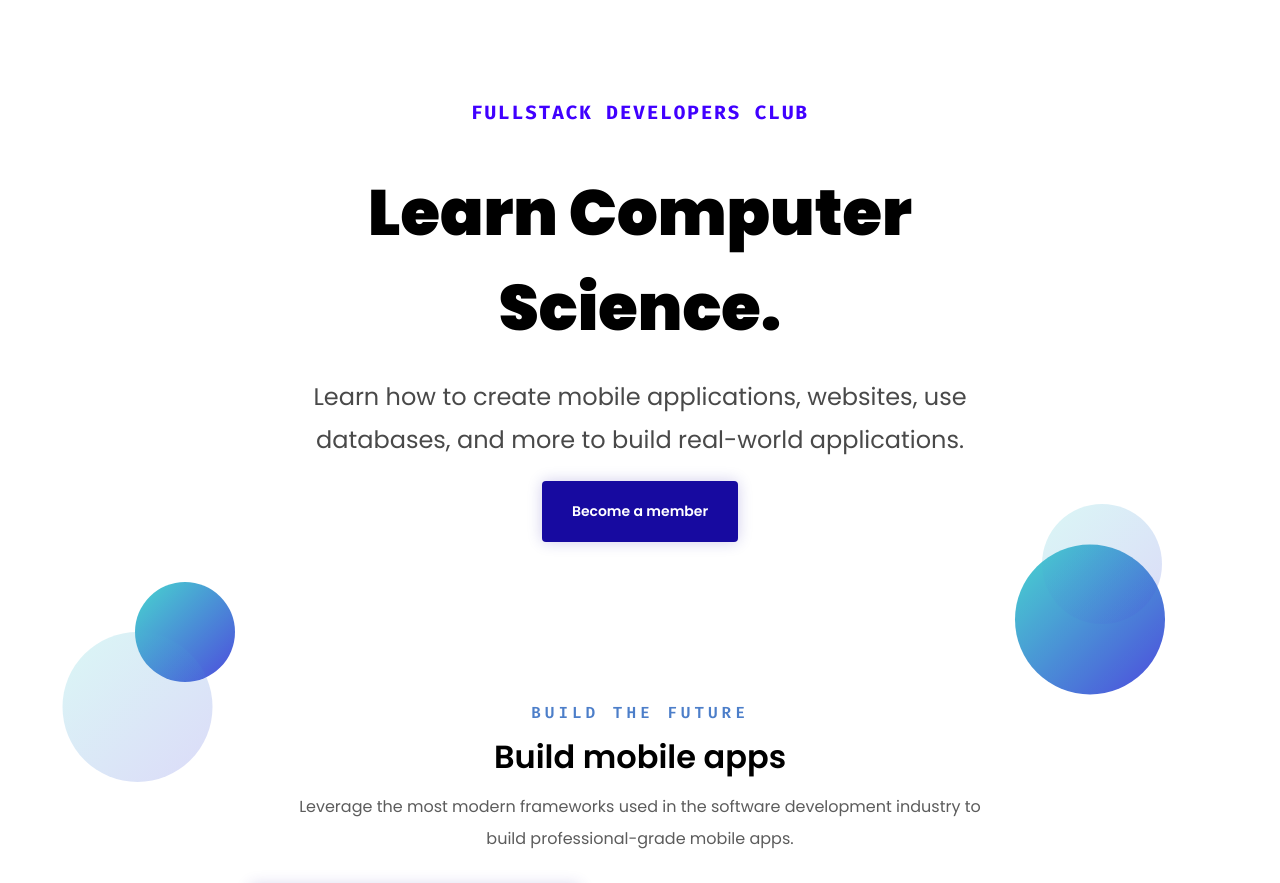
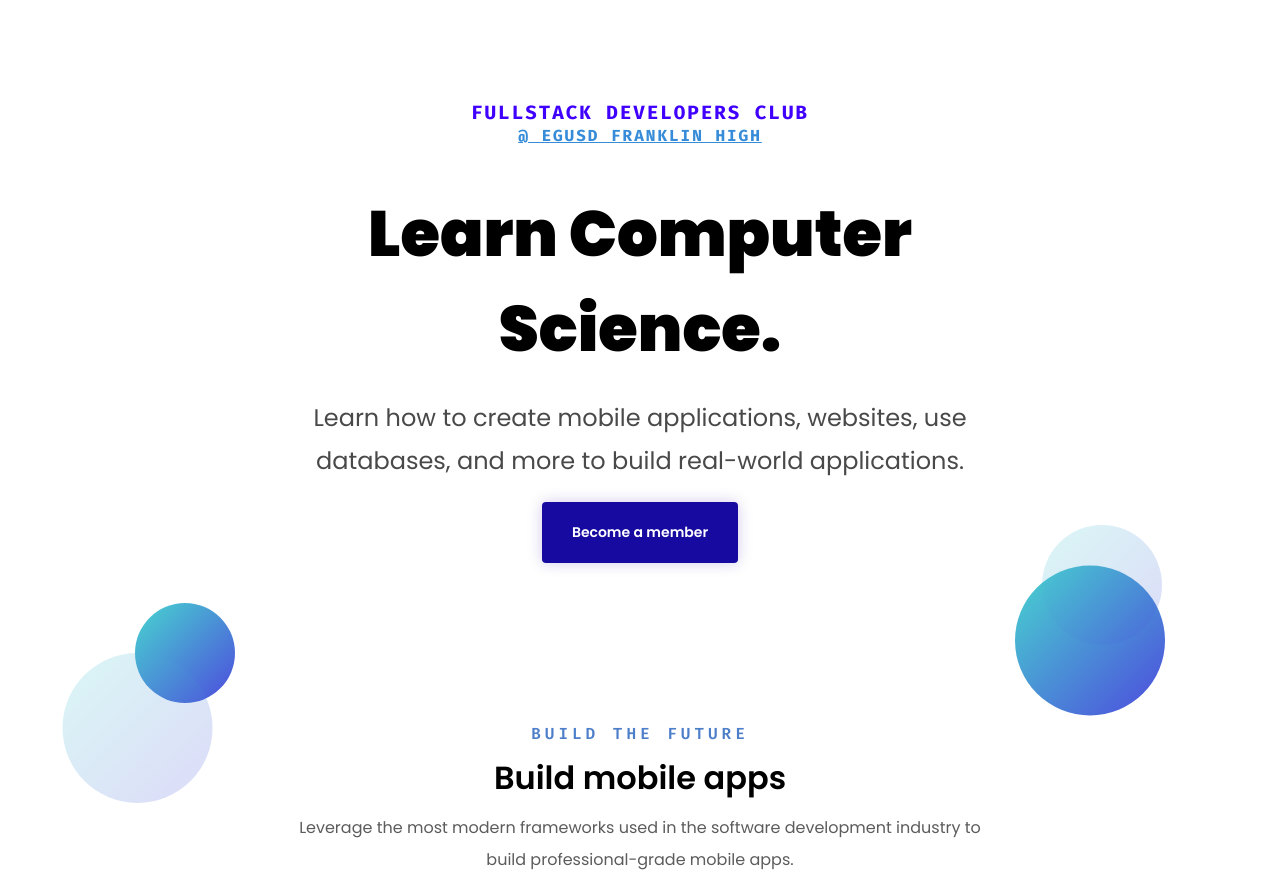
Before and after one commit to estebangarcia21/fullstack-developers-website, a Next.js app in the folder ui/: page / in a window 1280 px wide. Shown: the top 883 px of the page. Built offline with nearby package versions, Linux system fonts and the light colour scheme.

Commit message:
Added links to buttons on Index page

```diff
--- a/ui/pages/index.tsx
+++ b/ui/pages/index.tsx
@@ -2,15 +2,23 @@ import { ContentContainer } from 'components/ContentContainer';
 import { Footer } from 'components/Footer';
 import { HomeSqlView } from 'components/HomeSqlView';
 import { SkewBackground } from 'components/SkewBackground';
+import Head from 'next/head';
 import Link from 'next/link';
 import styles from 'styles/Index.module.scss';
 
 export default function Home() {
   return (
     <div>
+      <Head>
+        <title>Franklin Fullstack Developers</title>
+      </Head>
+
       <main className={styles.container}>
         <ContentContainer>
           <h1 className={styles.clubName}>FULLSTACK DEVELOPERS CLUB</h1>
+          <a href="https://frhs.egusd.net/" className={styles.schoolName}>
+            @ EGUSD Franklin High
+          </a>
 
           <header className={styles.pageHeader}>
             <h1>Learn Computer Science.</h1>
@@ -60,7 +68,14 @@ export default function Home() {
             </p>
 
             <div className={styles.exploreContainer}>
-              <button className={styles.button}>Explore</button>
+              <a
+                href="https://reactnative.dev/showcase"
+                target="_blank"
+                rel="noopener noreferrer"
+                className={styles.button}
+              >
+                Explore
+              </a>
 
               <div className={styles.imgContainer}>
                 {/* eslint-disable-next-line @next/next/no-img-element */}
@@ -155,7 +170,14 @@ export default function Home() {
               </p>
 
               <div className={styles.buttonsContainer}>
-                <button className={styles.button}>Learn about FHS CS</button>
+                <a
+                  target="_blank"
+                  rel="noopener noreferrer"
+                  href="http://www.csfhs.net/"
+                  className={styles.button}
+                >
+                  Explore CS Classes
+                </a>
               </div>
             </div>
           </ContentContainer>
--- a/ui/styles/Index.module.scss
+++ b/ui/styles/Index.module.scss
@@ -1,7 +1,11 @@
 @import 'theme.scss';
 @import 'screens.scss';
 
-@mixin button($bg-color) {
+$default-button-color: $theme-color-a;
+
+@mixin button($bg-color: $default-button-color) {
+  display: inline-block;
+  text-align: center;
   border: none;
   padding: 20px 30px;
   background: $bg-color;
@@ -23,11 +27,30 @@
   font-size: 1.2rem;
   text-align: center;
   letter-spacing: 0.125rem;
-  margin-bottom: 40px;
   font-weight: 800;
   text-transform: uppercase;
   font-family: $font-mono;
   color: rgb(64, 0, 255);
+}
+
+.schoolName {
+  font-size: 1rem;
+  text-align: center;
+  display: inline-block;
+  letter-spacing: 0.125rem;
+  width: 100%;
+  margin-bottom: 40px;
+  font-weight: 800;
+  text-transform: uppercase;
+  text-decoration: underline;
+  font-family: $font-mono;
+  color: rgb(54, 140, 216);
+  cursor: pointer;
+  transition: all 0.1s ease-in-out;
+
+  &:hover {
+    color: rgb(88, 194, 236);
+  }
 }
 
 .navbar {
@@ -163,7 +186,7 @@
     align-items: center;
 
     .joinButton {
-      @include button(#a6fcc8);
+      @include button();
     }
   }
 }
@@ -198,7 +221,7 @@
     flex-direction: row;
 
     .button {
-      @include button(#39279e);
+      @include button();
 
       flex: 1;
     }
@@ -331,7 +354,7 @@
       position: relative;
 
       .button {
-        @include button(#3b178f);
+        @include button();
 
         $x-padding: 50px;
         padding-left: $x-padding;
@@ -349,7 +372,7 @@
         position: absolute;
         height: 200px;
         right: 0;
-        transform: translate(20%, -15%);
+        transform: translate(25%, 10%);
 
         @include medium-screen() {
           height: 400px;
```
